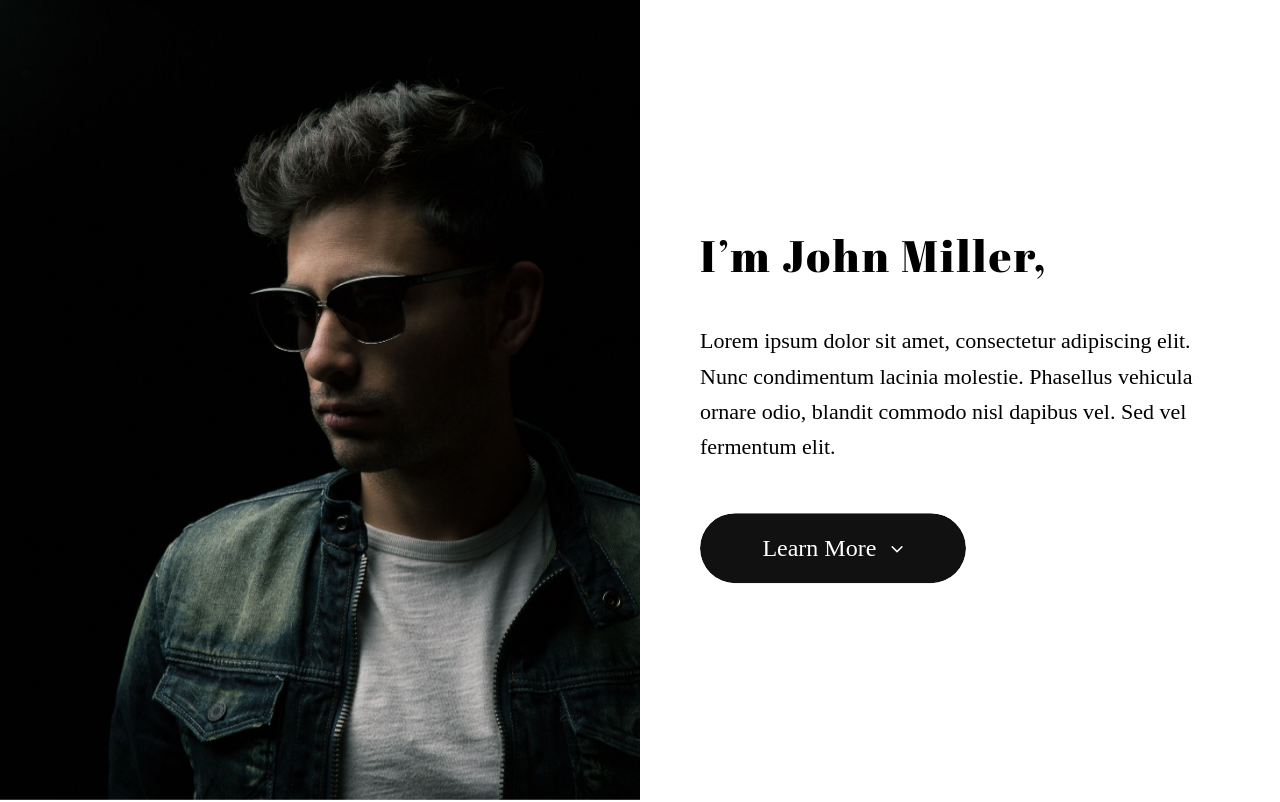
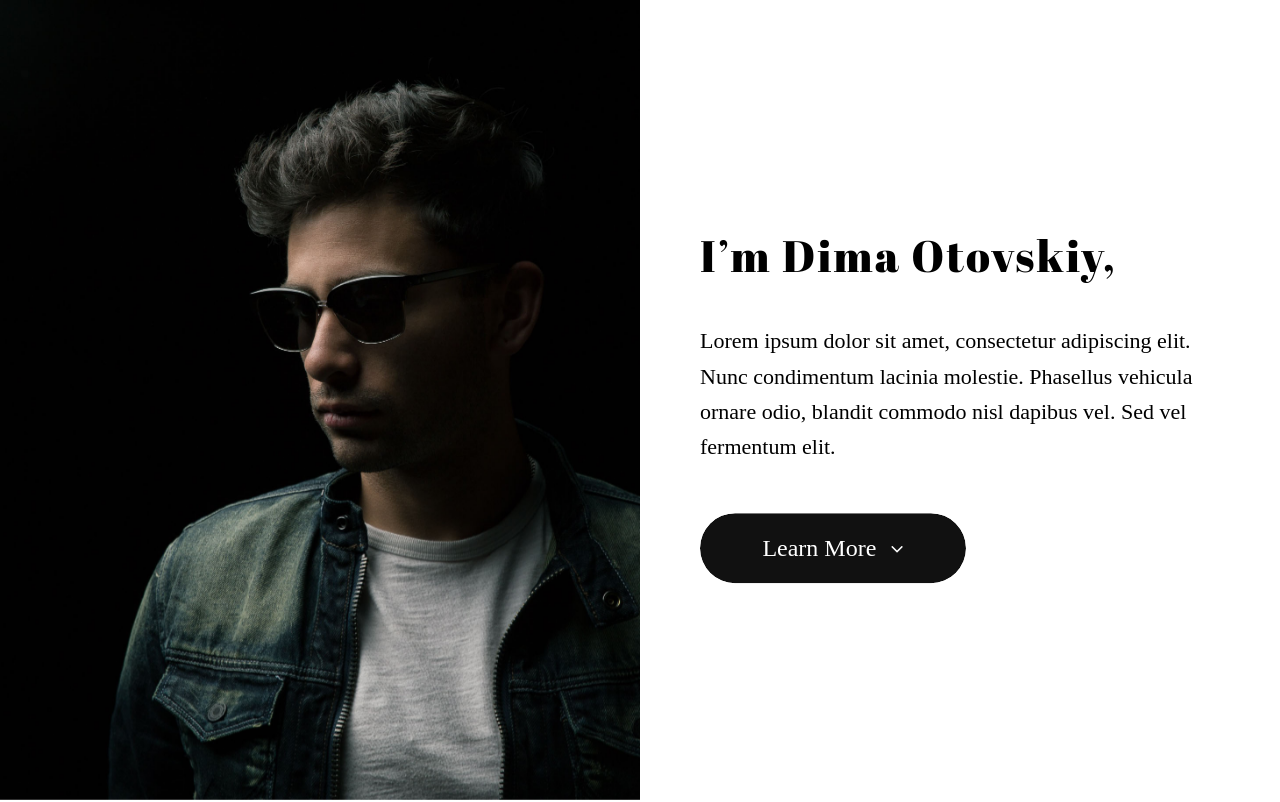
Before and after one commit to ottoWunderman/ottowunder.github.io, a plain HTML site: page index.html in a window 1280 px wide. Shown: the top 802 px of the page. Drawn offline with Linux system fonts and the light colour scheme; a web font is replaced by a local one.

Commit message:
name changed

```diff
--- a/index.html
+++ b/index.html
@@ -68,7 +68,7 @@
                         <!-- ANIMATION CONTAINER -->
                         <div class="animation-container animation-fade-down" data-animation-delay="0">
 
-                            <h1>I’m John Miller,</h1>
+                            <h1>I’m Dima Otovskiy,</h1>
 
                         </div>
                         <!-- /ANIMATION CONTAINER -->
```
